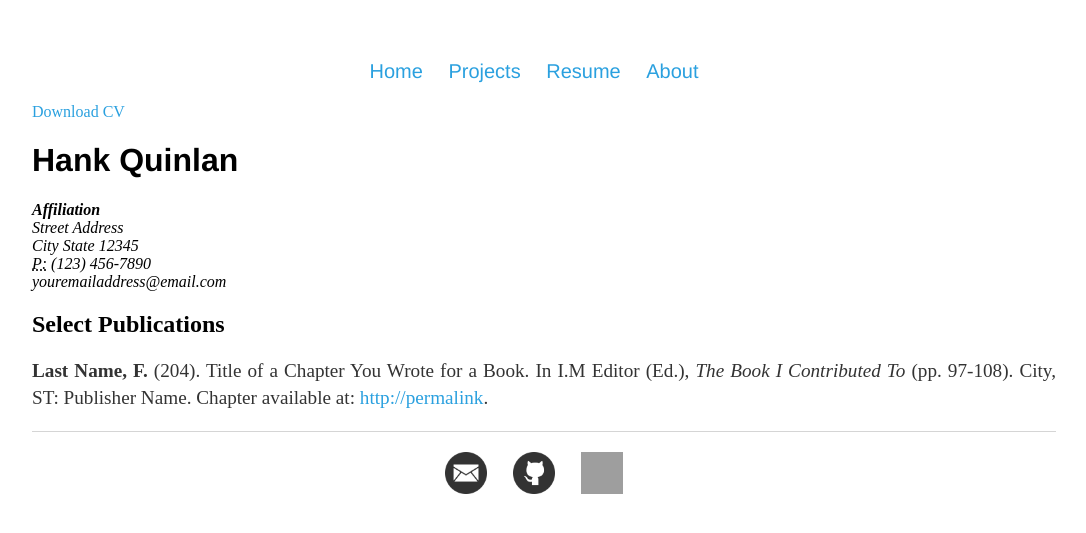
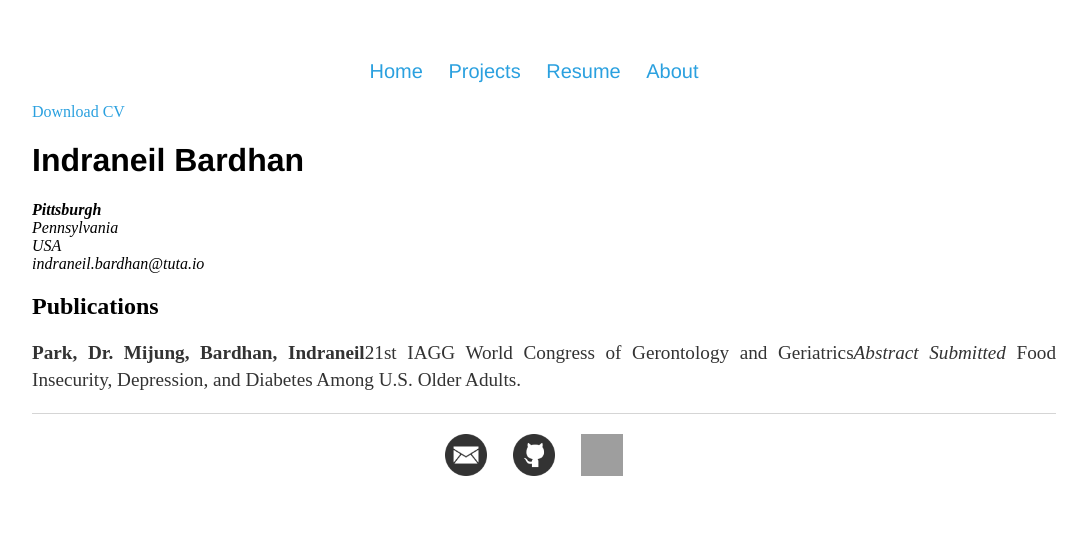
Before and after one commit to NeilBardhan/neilbardhan.github.io, a Jekyll site: the page built from resume/index.html, in a window 1280 px wide. Shown: the top 533 px of the page, without its empty margins (96-1182 px from the left). Built offline with Jekyll 4.4.1, drawn with Linux system fonts in a browser that asks for light colours; grey boxes are pictures that could not be loaded.

Commit message:
Update index.html

```diff
--- a/resume/index.html
+++ b/resume/index.html
@@ -5,18 +5,17 @@ title: Indraneil Bardhan's Resume
 
 	<div class="resume">
 		<a href="https://drive.google.com/open?id=0B3kdzZoPel7qWnl1c1JLRXV3c0U" class="download" title="Download CV as PDF">Download CV</a>
-					<h1>Hank Quinlan</h1>
-					<address>
-					<strong>Affiliation</strong><br>
-					Street Address<br>
-					City State 12345<br>
-					<abbr title="phone">P:</abbr> (123) 456-7890<br>
-					<span class="obfuscate">youremailaddress@email.com</span>
-					</address>
+		<h1>Indraneil Bardhan</h1>
+		<address>
+		<strong>Pittsburgh</strong><br>
+		Pennsylvania<br>
+		USA<br>
+		<span class="obfuscate">indraneil.bardhan@tuta.io</span>
+		</address>
 
-					<h2>Select Publications</h2>
+		<h2>Publications</h2>
 
-					<p><strong>Last Name, F.</strong> (204). Title of a Chapter You Wrote for a Book. In I.M Editor (Ed.), <em>The Book I Contributed To</em> (pp. 97-108). City, ST: Publisher Name. Chapter available at: <a href="#">http://permalink</a>.
+		<p><strong>Park, Dr. Mijung, Bardhan, Indraneil</strong>21st IAGG World Congress of Gerontology and Geriatrics<em>Abstract Submitted</em> Food Insecurity, Depression, and Diabetes Among U.S. Older Adults.
 
 
 	</div>
```
